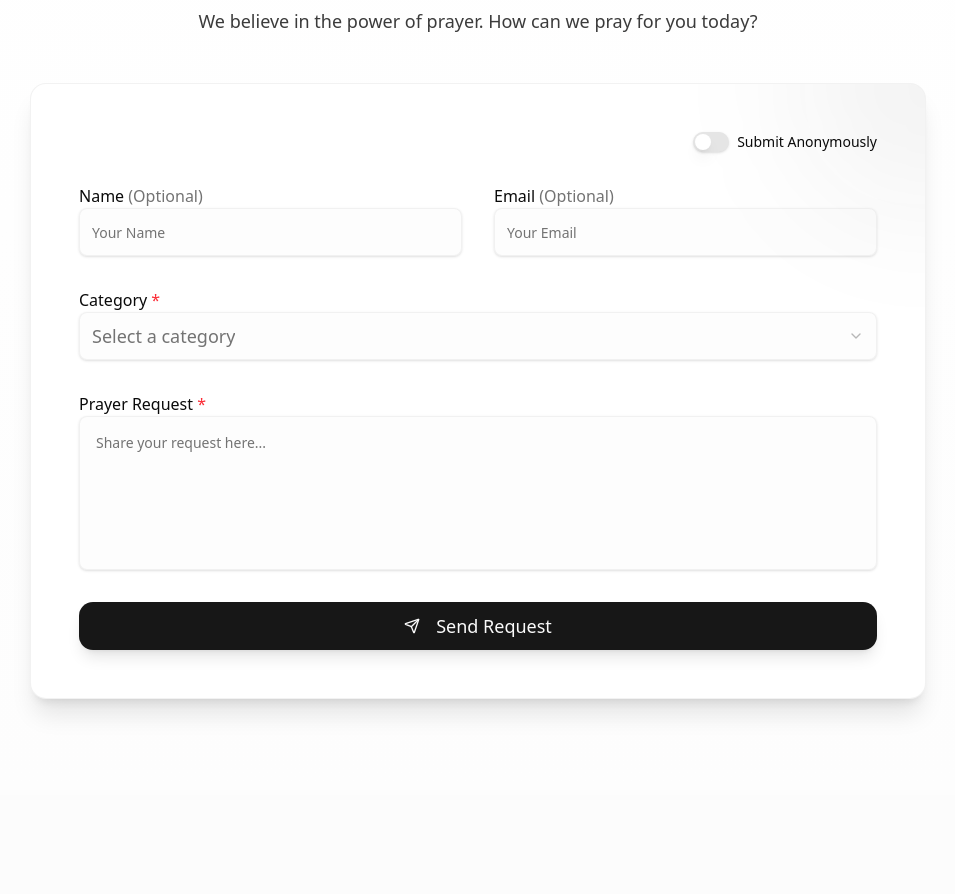
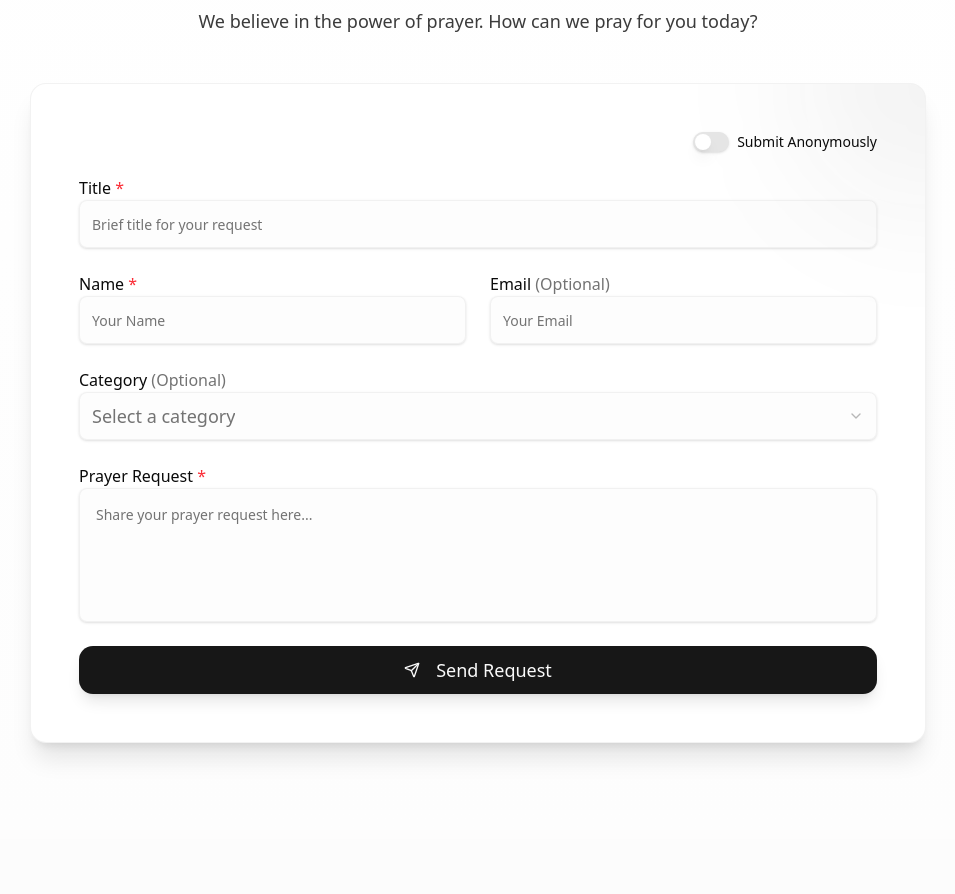
Before and after one commit to santacruz-bible-christian-church/sbcc-homepage, a React (Vite) app: page / in a window 1280 px wide. Shown: the part 3000-3894 px from the top of the page, without its empty margins (162-1117 px from the left). Built offline with nearby package versions, Linux system fonts and the light colour scheme; no server answers.

Commit message:
feat: Enhance prayer request form with title, improved validation, and refined category options, while renaming internal fields.

```diff
--- a/src/components/PrayerRequest.jsx
+++ b/src/components/PrayerRequest.jsx
@@ -3,7 +3,7 @@ import { Button } from "@/components/ui/button";
 import { Input } from "@/components/ui/input";
 import { Textarea } from "@/components/ui/textarea";
 import { Label } from "@/components/ui/label";
-import { Send, CheckCircle2, Loader2 } from "lucide-react";
+import { Send, CheckCircle2, Loader2, AlertCircle } from "lucide-react";
 import {
     Select,
     SelectContent,
@@ -16,11 +16,13 @@ import { api } from "@/services/api";
 
 export default function PrayerRequest() {
     const [status, setStatus] = useState("idle"); // idle, submitting, success, error
+    const [errorMessage, setErrorMessage] = useState("");
     const [formData, setFormData] = useState({
-        name: "",
-        email: "",
+        title: "",
+        requesterName: "",
+        requesterEmail: "",
         category: "",
-        request: "",
+        description: "",
         isAnonymous: false
     });
 
@@ -40,24 +42,31 @@ export default function PrayerRequest() {
     const handleSubmit = async (e) => {
         e.preventDefault();
         setStatus("submitting");
+        setErrorMessage("");
+
+        // Validate: if not anonymous, name is required
+        if (!formData.isAnonymous && !formData.requesterName.trim()) {
+            setStatus("error");
+            setErrorMessage("Please provide your name or choose to submit anonymously.");
+            return;
+        }
 
         try {
-            const response = await api.submitPrayerRequest(formData);
-            if (response.success) {
+            await api.submitPrayerRequest(formData);
             setStatus("success");
             setFormData({
-                    name: "",
-                    email: "",
+                title: "",
+                requesterName: "",
+                requesterEmail: "",
                 category: "",
-                    request: "",
+                description: "",
                 isAnonymous: false
             });
             setTimeout(() => setStatus("idle"), 5000);
-            }
         } catch (error) {
             console.error("Failed to submit prayer request:", error);
-            setStatus("idle"); // Or error state
-            alert("Failed to send request. Please try again.");
+            setStatus("error");
+            setErrorMessage("Failed to send request. Please try again.");
         }
     };
 
@@ -78,7 +87,8 @@ export default function PrayerRequest() {
                         {/* Decorative background element */}
                         <div className="absolute top-0 right-0 w-64 h-64 bg-primary/5 rounded-full -translate-y-1/2 translate-x-1/2 blur-3xl"></div>
 
-                        <form onSubmit={handleSubmit} className="space-y-8 relative z-10">
+                        <form onSubmit={handleSubmit} className="space-y-6 relative z-10">
+                            {/* Anonymous Toggle */}
                             <div className="flex items-center justify-end space-x-2">
                                 <Switch
                                     id="isAnonymous"
@@ -88,62 +98,94 @@ export default function PrayerRequest() {
                                 <Label htmlFor="isAnonymous" className="font-medium cursor-pointer">Submit Anonymously</Label>
                             </div>
 
-                            <div className={`grid grid-cols-1 md:grid-cols-2 gap-8 transition-opacity duration-300 ${formData.isAnonymous ? 'opacity-50 pointer-events-none' : 'opacity-100'}`}>
-                                <div className="space-y-3">
-                                    <Label htmlFor="name" className="text-base font-medium">Name <span className="text-muted-foreground font-normal">(Optional)</span></Label>
+                            {/* Title Field - Required */}
+                            <div className="space-y-2">
+                                <Label htmlFor="title" className="text-base font-medium">
+                                    Title <span className="text-red-500">*</span>
+                                </Label>
                                 <Input
-                                        id="name"
+                                    id="title"
+                                    placeholder="Brief title for your request"
+                                    required
+                                    className="h-12 text-lg bg-secondary/20 border-border/50 focus:bg-white transition-colors"
+                                    value={formData.title}
+                                    onChange={handleChange}
+                                />
+                            </div>
+
+                            {/* Name & Email - Conditional */}
+                            <div className={`grid grid-cols-1 md:grid-cols-2 gap-6 transition-opacity duration-300 ${formData.isAnonymous ? 'opacity-50 pointer-events-none' : 'opacity-100'}`}>
+                                <div className="space-y-2">
+                                    <Label htmlFor="requesterName" className="text-base font-medium">
+                                        Name {!formData.isAnonymous && <span className="text-red-500">*</span>}
+                                    </Label>
+                                    <Input
+                                        id="requesterName"
                                         placeholder="Your Name"
                                         className="h-12 text-lg bg-secondary/20 border-border/50 focus:bg-white transition-colors"
-                                        value={formData.name}
+                                        value={formData.requesterName}
                                         onChange={handleChange}
                                         disabled={formData.isAnonymous}
+                                        required={!formData.isAnonymous}
                                     />
                                 </div>
-                                <div className="space-y-3">
-                                    <Label htmlFor="email" className="text-base font-medium">Email <span className="text-muted-foreground font-normal">(Optional)</span></Label>
+                                <div className="space-y-2">
+                                    <Label htmlFor="requesterEmail" className="text-base font-medium">
+                                        Email <span className="text-muted-foreground font-normal">(Optional)</span>
+                                    </Label>
                                     <Input
-                                        id="email"
+                                        id="requesterEmail"
                                         type="email"
                                         placeholder="Your Email"
                                         className="h-12 text-lg bg-secondary/20 border-border/50 focus:bg-white transition-colors"
-                                        value={formData.email}
+                                        value={formData.requesterEmail}
                                         onChange={handleChange}
                                         disabled={formData.isAnonymous}
                                     />
                                 </div>
                             </div>
 
-                            <div className="space-y-3">
-                                <Label htmlFor="category" className="text-base font-medium">Category <span className="text-red-500">*</span></Label>
-                                <Select onValueChange={handleCategoryChange} value={formData.category} required>
+                            {/* Category - Optional */}
+                            <div className="space-y-2">
+                                <Label htmlFor="category" className="text-base font-medium">
+                                    Category <span className="text-muted-foreground font-normal">(Optional)</span>
+                                </Label>
+                                <Select onValueChange={handleCategoryChange} value={formData.category}>
                                     <SelectTrigger className="h-12 text-lg bg-secondary/20 border-border/50 focus:bg-white transition-colors">
                                         <SelectValue placeholder="Select a category" />
                                     </SelectTrigger>
                                     <SelectContent>
-                                        <SelectItem value="Healing">Healing</SelectItem>
-                                        <SelectItem value="Guidance">Guidance</SelectItem>
-                                        <SelectItem value="Family">Family</SelectItem>
-                                        <SelectItem value="Thanksgiving">Thanksgiving</SelectItem>
-                                        <SelectItem value="Salvation">Salvation</SelectItem>
-                                        <SelectItem value="Other">Other</SelectItem>
+                                        <SelectItem value="health">Health & Healing</SelectItem>
+                                        <SelectItem value="family">Family</SelectItem>
+                                        <SelectItem value="financial">Financial</SelectItem>
+                                        <SelectItem value="spiritual">Spiritual Growth</SelectItem>
+                                        <SelectItem value="relationships">Relationships</SelectItem>
+                                        <SelectItem value="work">Work/Career</SelectItem>
+                                        <SelectItem value="grief">Grief & Loss</SelectItem>
+                                        <SelectItem value="thanksgiving">Thanksgiving</SelectItem>
+                                        <SelectItem value="guidance">Guidance & Wisdom</SelectItem>
+                                        <SelectItem value="other">Other</SelectItem>
                                     </SelectContent>
                                 </Select>
                             </div>
 
-                            <div className="space-y-3">
-                                <Label htmlFor="request" className="text-base font-medium">Prayer Request <span className="text-red-500">*</span></Label>
+                            {/* Description - Required */}
+                            <div className="space-y-2">
+                                <Label htmlFor="description" className="text-base font-medium">
+                                    Prayer Request <span className="text-red-500">*</span>
+                                </Label>
                                 <Textarea
-                                    id="request"
-                                    placeholder="Share your request here..."
+                                    id="description"
+                                    placeholder="Share your prayer request here..."
                                     required
-                                    rows={6}
+                                    rows={5}
                                     className="resize-none text-lg bg-secondary/20 border-border/50 focus:bg-white transition-colors p-4"
-                                    value={formData.request}
+                                    value={formData.description}
                                     onChange={handleChange}
                                 />
                             </div>
 
+                            {/* Submit Button */}
                             <Button
                                 type="submit"
                                 className="w-full text-lg py-6 rounded-xl shadow-lg hover:shadow-primary/25 transition-all duration-300"
@@ -164,9 +206,18 @@ export default function PrayerRequest() {
                                 )}
                             </Button>
 
+                            {/* Success Message */}
                             {status === "success" && (
                                 <div className="p-4 bg-green-50 text-green-700 rounded-xl text-center font-medium animate-in fade-in slide-in-from-bottom-2 border border-green-100">
                                     Your prayer request has been received. We will be praying for you!
+                                </div>
+                            )}
+
+                            {/* Error Message */}
+                            {status === "error" && errorMessage && (
+                                <div className="p-4 bg-red-50 text-red-700 rounded-xl text-center font-medium animate-in fade-in slide-in-from-bottom-2 border border-red-100 flex items-center justify-center gap-2">
+                                    <AlertCircle className="h-5 w-5" />
+                                    {errorMessage}
                                 </div>
                             )}
                         </form>
```
Also changed, not shown: src/services/api.js (+33 -30 lines). Lines whose indentation alone changed are shown as unchanged.
